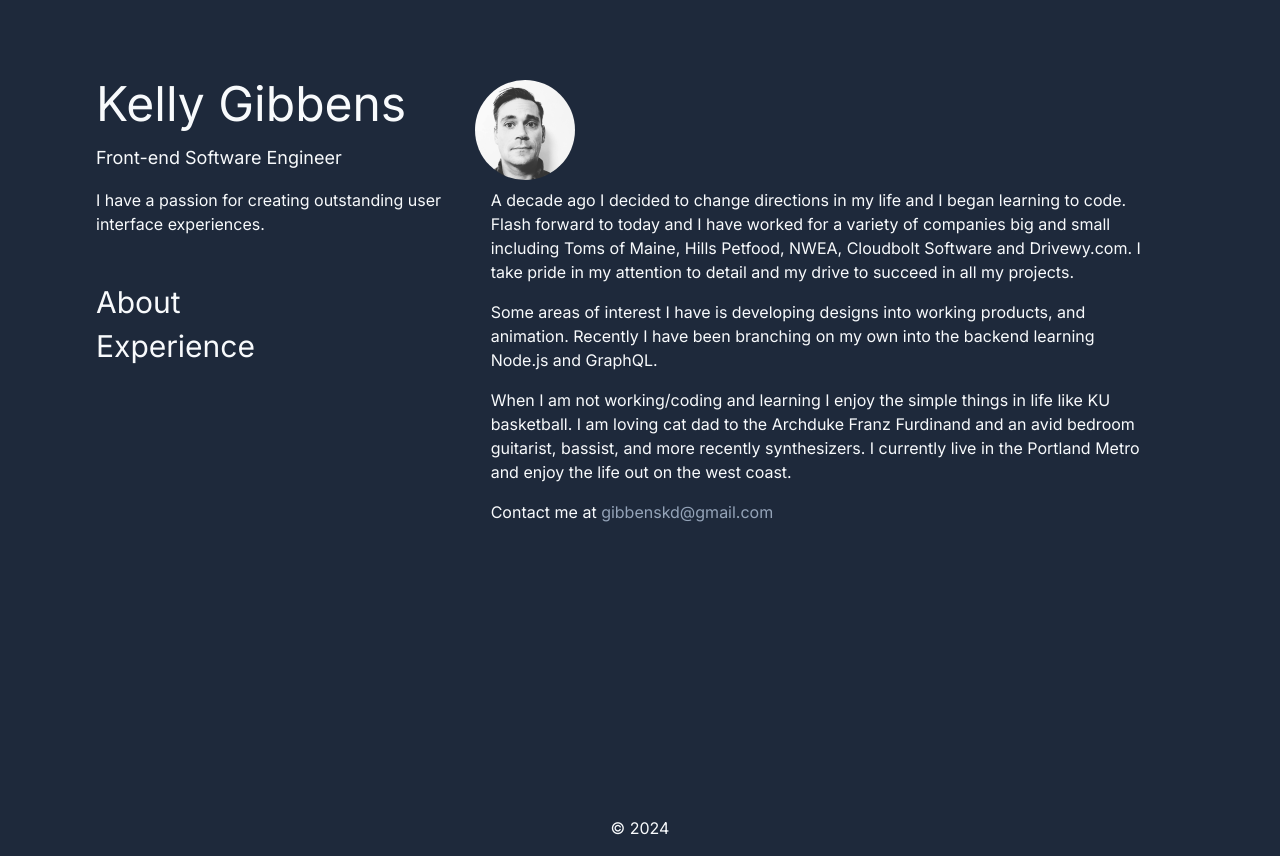
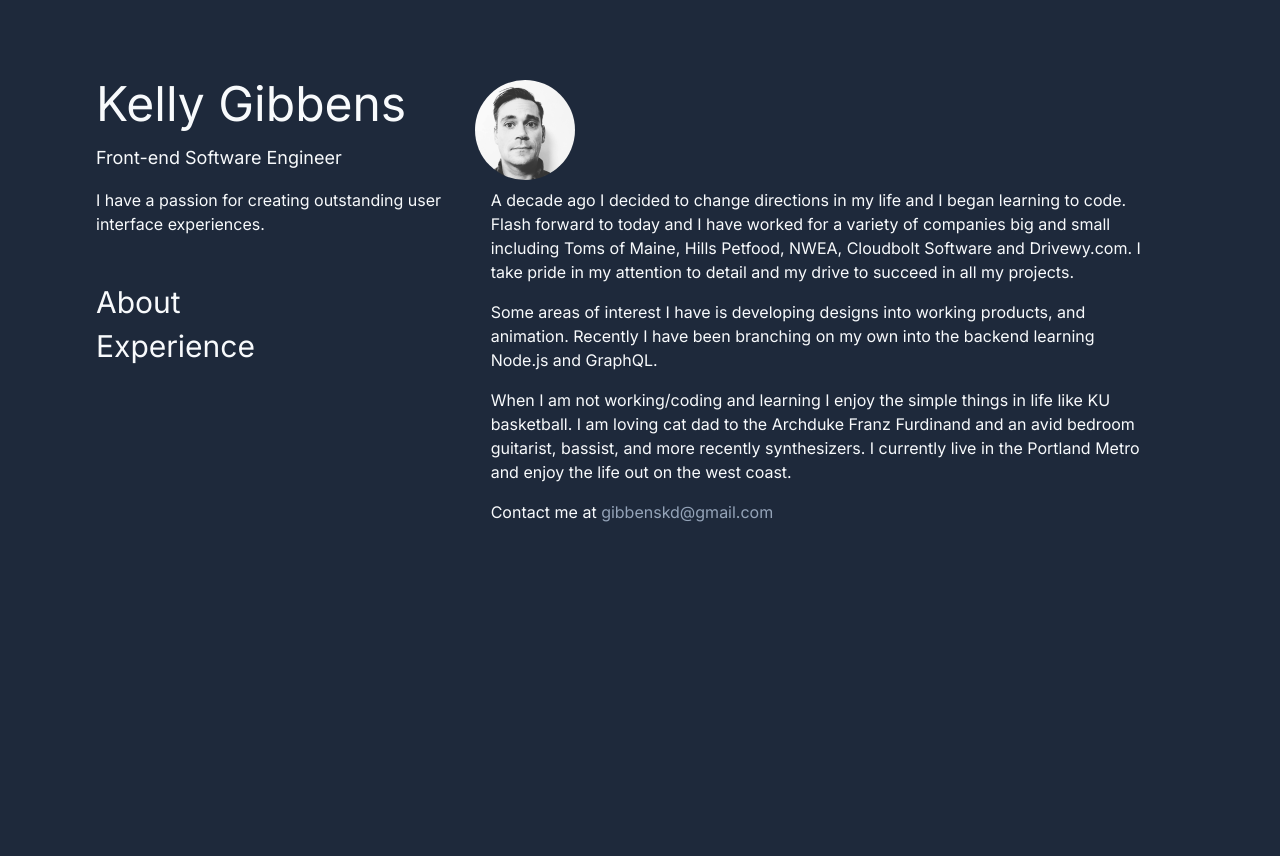
Before and after one commit to kdGibbens/gibbens.me, a Next.js app: page / in a window 1280 px wide. After the commit the page ends 800 px from the top, so only its background shows below. Built offline with nearby package versions, Linux system fonts and the light colour scheme.

Commit message:
remove the footer

```diff
--- a/src/app/layout.tsx
+++ b/src/app/layout.tsx
@@ -2,7 +2,6 @@ import "./globals.css";
 import type { Metadata } from "next";
 import { Inter } from "next/font/google";
 import SideBar from "@/components/SideBar";
-import Footer from "@/components/Footer";
 
 const inter = Inter({ subsets: ["latin"] });
 
@@ -23,7 +22,6 @@ export default function RootLayout({
           <div className="flex justify-center flex-wrap">
             <SideBar />
             {children}
-            <Footer />
           </div>
         </main>
       </body>
--- a/src/components/Footer.tsx
+++ /dev/null
@@ -1,6 +0,0 @@
-const Footer = () => {
-  const year = new Date().getFullYear();
-  return <footer className="text-slate-50 py-4">&copy; {year}</footer>;
-};
-
-export default Footer;
--- a/src/components/SideBar.tsx
+++ b/src/components/SideBar.tsx
@@ -1,4 +1,3 @@
-import Footer from "./Footer";
 import NavBar from "./NavBar";
 
 const SideBar = () => {
@@ -14,8 +13,6 @@ const SideBar = () => {
         </p>
         <NavBar />
       </div>
-
-
     </aside>
   );
 };
```
